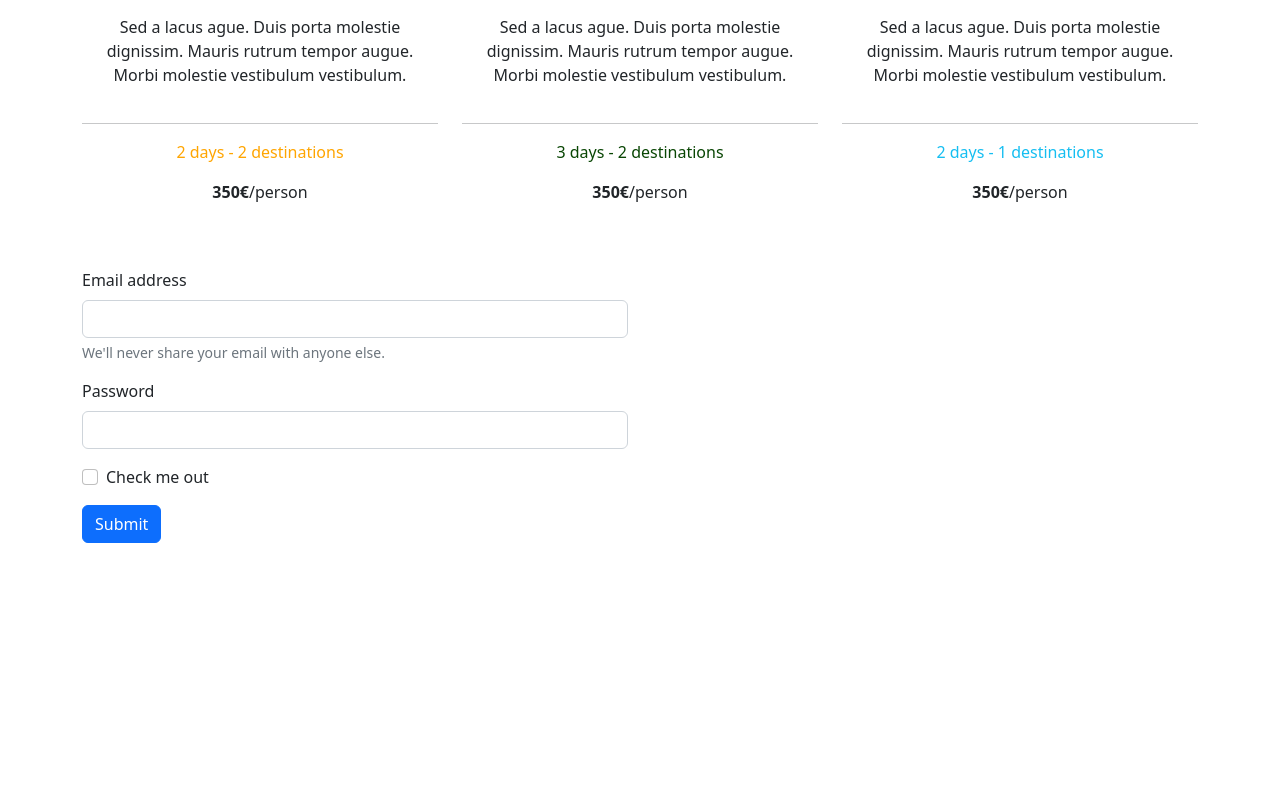
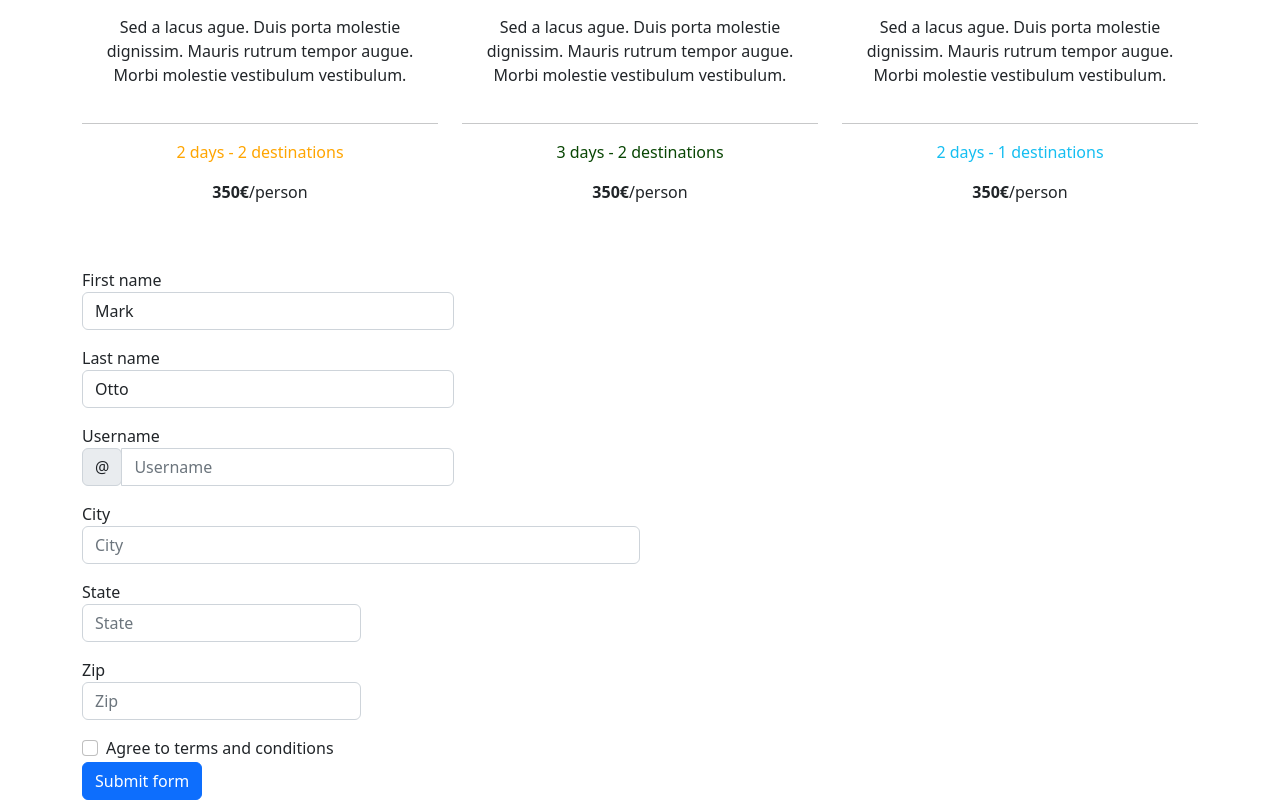
Before and after one commit to Synapse-ITA/bootstrap-travel-agency, a plain HTML site: page index.html in a window 1280 px wide. Shown: the part 621-1421 px from the top of the page. Before the commit the page ends 1164 px from the top, so only its background shows below. Drawn offline with nearby package versions, Linux system fonts and the light colour scheme.

Commit message:
work to finish

```diff
--- a/css/style.css
+++ b/css/style.css
@@ -97,4 +97,6 @@
     text-align: center;
 }
 
-form {}
+form {
+
+}
--- a/index.html
+++ b/index.html
@@ -106,30 +106,61 @@
         </div>
 
         <div class="container mt-5">
-
-            <div class="row">
-                <div class="col-6">
-                    <form>
-                        <div class="mb-3">
-                          <label for="exampleInputEmail1" class="form-label">Email address</label>
-                          <input type="email" class="form-control" id="exampleInputEmail1" aria-describedby="emailHelp">
-                          <div id="emailHelp" class="form-text">We'll never share your email with anyone else.</div>
+                <form>
+                    <div class="form-row">
+                        <div class="col-md-4 mb-3">
+                            <label for="validationDefault01">First name</label>
+                            <input type="text" class="form-control" id="validationDefault01" placeholder="First name"
+                                value="Mark" required>
                         </div>
-                        <div class="mb-3">
-                          <label for="exampleInputPassword1" class="form-label">Password</label>
-                          <input type="password" class="form-control" id="exampleInputPassword1">
+                        <div class="col-md-4 mb-3">
+                            <label for="validationDefault02">Last name</label>
+                            <input type="text" class="form-control" id="validationDefault02" placeholder="Last name"
+                                value="Otto" required>
                         </div>
-                        <div class="mb-3 form-check">
-                          <input type="checkbox" class="form-check-input" id="exampleCheck1">
-                          <label class="form-check-label" for="exampleCheck1">Check me out</label>
+                        <div class="col-md-4 mb-3">
+                            <label for="validationDefaultUsername">Username</label>
+                            <div class="input-group">
+                                <div class="input-group-prepend">
+                                    <span class="input-group-text" id="inputGroupPrepend2">@</span>
+                                </div>
+                                <input type="text" class="form-control" id="validationDefaultUsername"
+                                    placeholder="Username" aria-describedby="inputGroupPrepend2" required>
+                            </div>
                         </div>
-                        <button type="submit" class="btn btn-primary">Submit</button>
-                      </form>
+                    </div>
+                    <div class="form-row">
+                        <div class="col-md-6 mb-3">
+                            <label for="validationDefault03">City</label>
+                            <input type="text" class="form-control" id="validationDefault03" placeholder="City"
+                                required>
+                        </div>
+                        <div class="col-md-3 mb-3">
+                            <label for="validationDefault04">State</label>
+                            <input type="text" class="form-control" id="validationDefault04" placeholder="State"
+                                required>
+                        </div>
+                        <div class="col-md-3 mb-3">
+                            <label for="validationDefault05">Zip</label>
+                            <input type="text" class="form-control" id="validationDefault05" placeholder="Zip" required>
+                        </div>
+                    </div>
+                    <div class="form-group">
+                        <div class="form-check">
+                            <input class="form-check-input" type="checkbox" value="" id="invalidCheck2" required>
+                            <label class="form-check-label" for="invalidCheck2">
+                                Agree to terms and conditions
+                            </label>
+                        </div>
+                    </div>
+                    <button class="btn btn-primary" type="submit">Submit form</button>
+                </form>
             </div>
+        </div>
 
 
 
-        </div>
+
 
 
 
```
